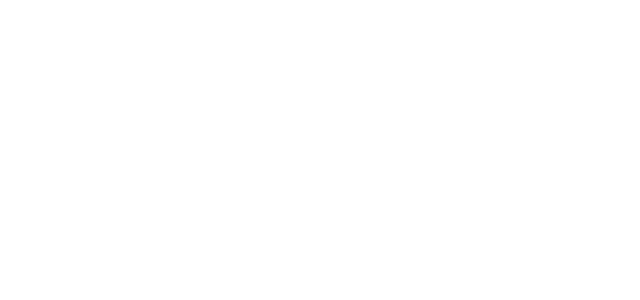
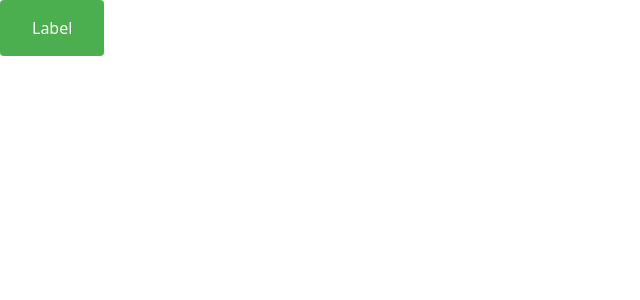
Before and after one commit to AjeshMadhavan/Nexcent, a Vue app: page / in a window 1280 px wide. Shown: the top 300 px of the page, without its empty margins (0-640 px from the left). Built offline with nearby package versions, Linux system fonts and the light colour scheme.

Commit message:
feat: create primary button variant style

```diff
--- a/package.json
+++ b/package.json
@@ -28,9 +28,10 @@
     "@vitejs/plugin-vue": "^5.1.4",
     "@vitest/coverage-v8": "^2.1.3",
     "@vue/test-utils": "^2.4.0-alpha.2",
+    "autoprefixer": "^10.4.20",
     "jsdom": "^25.0.1",
-    "autoprefixer": "^10.4.20",
     "postcss": "^8.4.47",
+    "sass-embedded": "^1.80.4",
     "tailwindcss": "^3.4.14",
     "storybook": "^8.3.6",
     "typescript": "~5.6.2",
--- a/src/App.vue
+++ b/src/App.vue
@@ -1,5 +1,7 @@
 <template>
+<Button/>
 </template>
 
 <script setup lang="ts">
+import Button from './components/Button.vue';
 </script>
--- /dev/null
+++ b/src/Constants.ts
@@ -0,0 +1,16 @@
+export enum ButtonVariants {
+  PRIMARY = "Primary",
+  SECONDARY = "Secondary",
+  TERTIARY = "Tertiary"
+}
+
+export enum ButtonSizes {
+    NORMAL = "Normal",
+    MEDIUM = "Medium",
+    SMALL = "Small"
+}
+
+export enum ButtonDirections {
+    LEFT = "Left",
+    RIGHT = "Right"
+}
--- /dev/null
+++ b/src/components/Button.vue
@@ -0,0 +1,39 @@
+<template>
+  <button class="button button--primary button--normal">
+    <span class="block body-1">Label</span>
+  </button>
+</template>
+
+<script setup lang="ts">
+import { withDefaults } from "vue";
+
+import { ButtonSizes, ButtonVariants } from "../Constants";
+
+type Props = {
+  variant?: string;
+  size?: string;
+};
+
+const props = withDefaults(defineProps<Props>(), {
+  variant: ButtonVariants.PRIMARY,
+  size: ButtonSizes.NORMAL,
+});
+</script>
+
+<style lang="scss" scoped>
+.button {
+  display: flex;
+  justify-content: center;
+  align-items: center;
+
+  &--primary {
+    background-color: #4caf4f;
+    color: white;
+    border-radius: 4px;
+  }
+
+  &--normal {
+    padding: 16px 32px;
+  }
+}
+</style>
```
Also changed, not shown: 2 other files (tests, documents, lock files or other folders).
